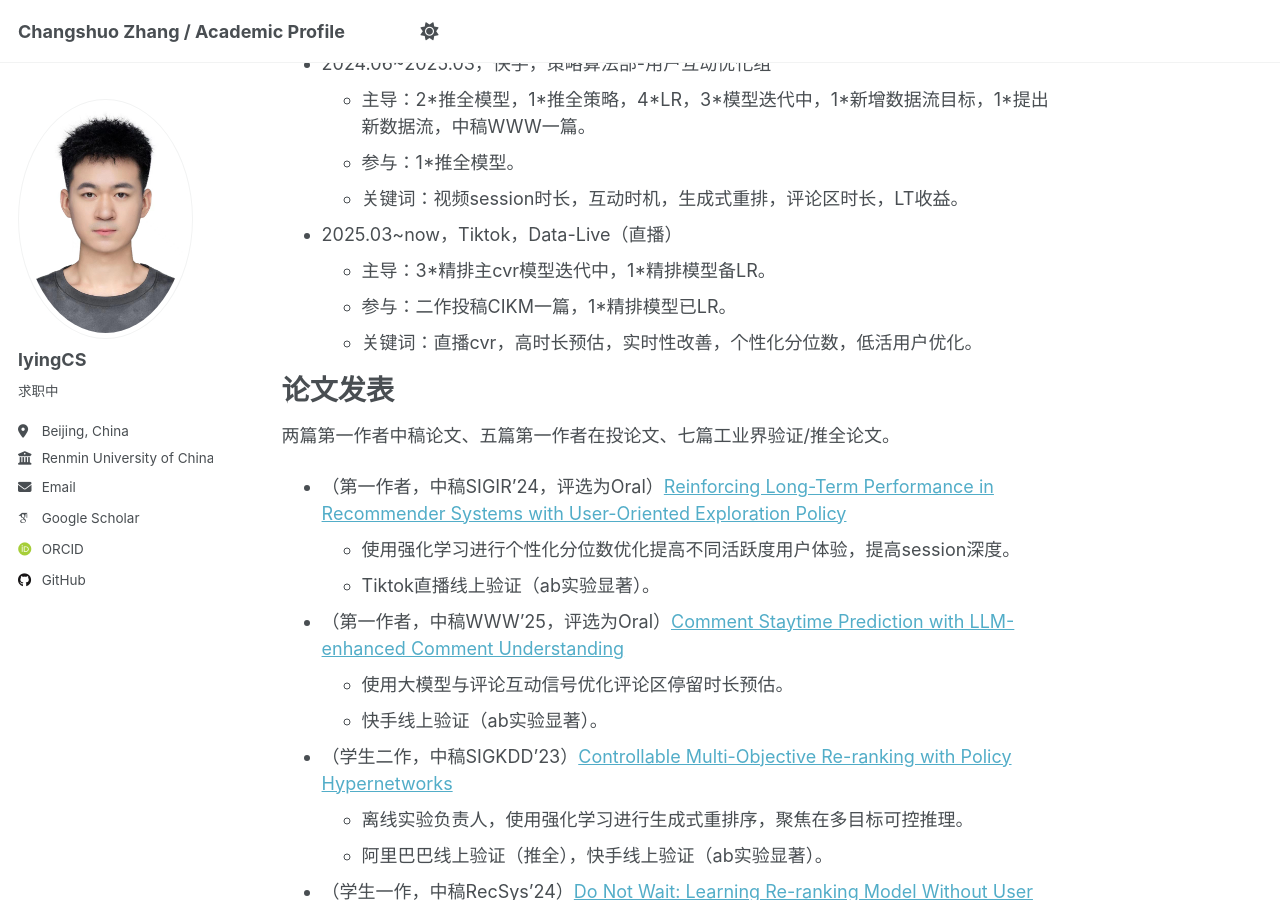
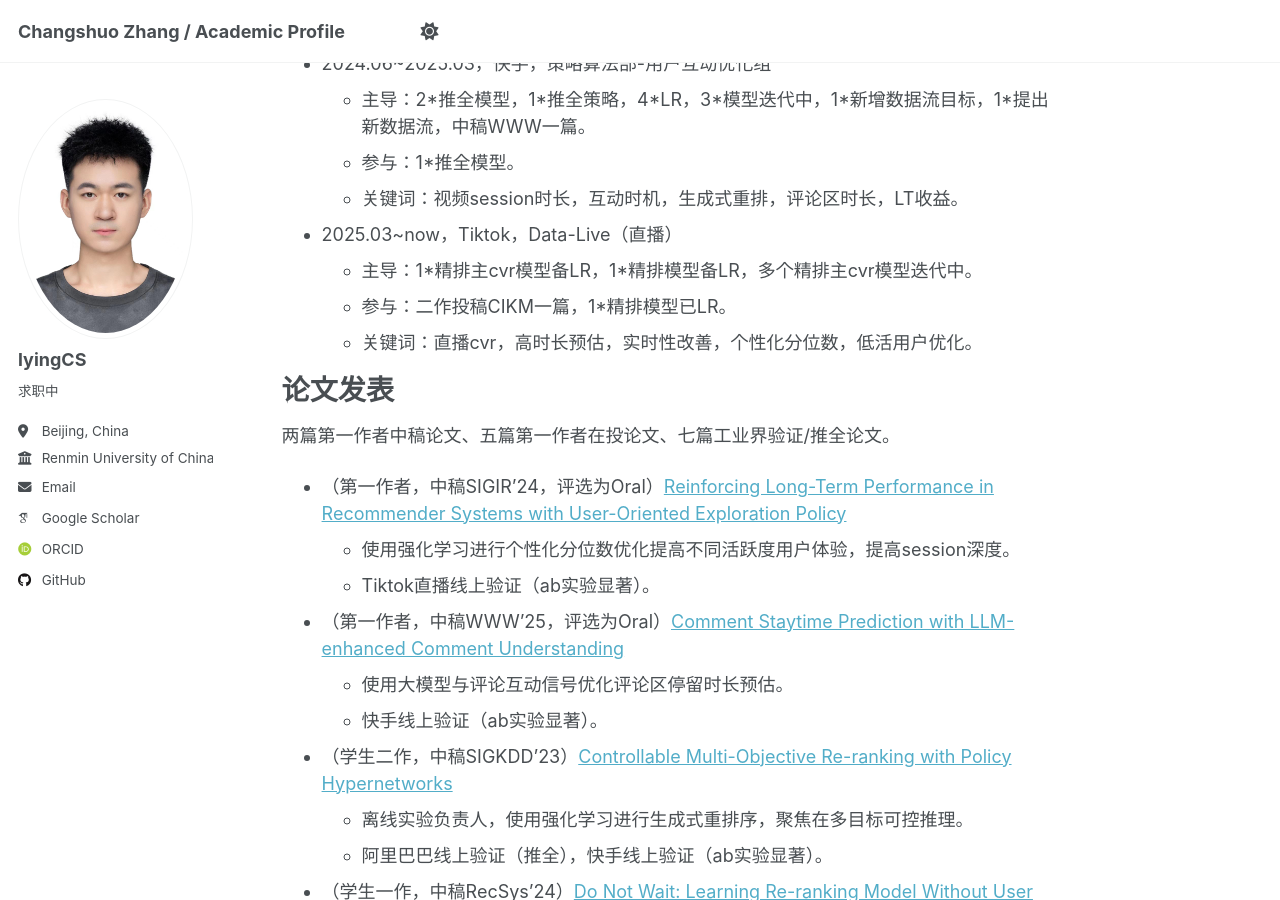
Before and after one commit to lyingCS/lyingCS.github.io, a Jekyll site: the page built from _pages/about.md, in a window 1280 px wide and 900 px high, scrolled down 604 px. Built offline with Jekyll 4.4.1, drawn with Linux system fonts in a browser that asks for light colours; some web fonts are replaced.

Commit message:
update files

```diff
--- a/_pages/about.md
+++ b/_pages/about.md
@@ -29,7 +29,7 @@ redirect_from:
   + 参与：1\*推全模型。
   + 关键词：视频session时长，互动时机，生成式重排，评论区时长，LT收益。
 + 2025.03~now，Tiktok，Data-Live（直播）
-  + 主导：3\*精排主cvr模型迭代中，1*精排模型备LR。
+  + 主导：1\*精排主cvr模型备LR，1*精排模型备LR，多个精排主cvr模型迭代中。
   + 参与：二作投稿CIKM一篇，1\*精排模型已LR。
   + 关键词：直播cvr，高时长预估，实时性改善，个性化分位数，低活用户优化。
 
```
